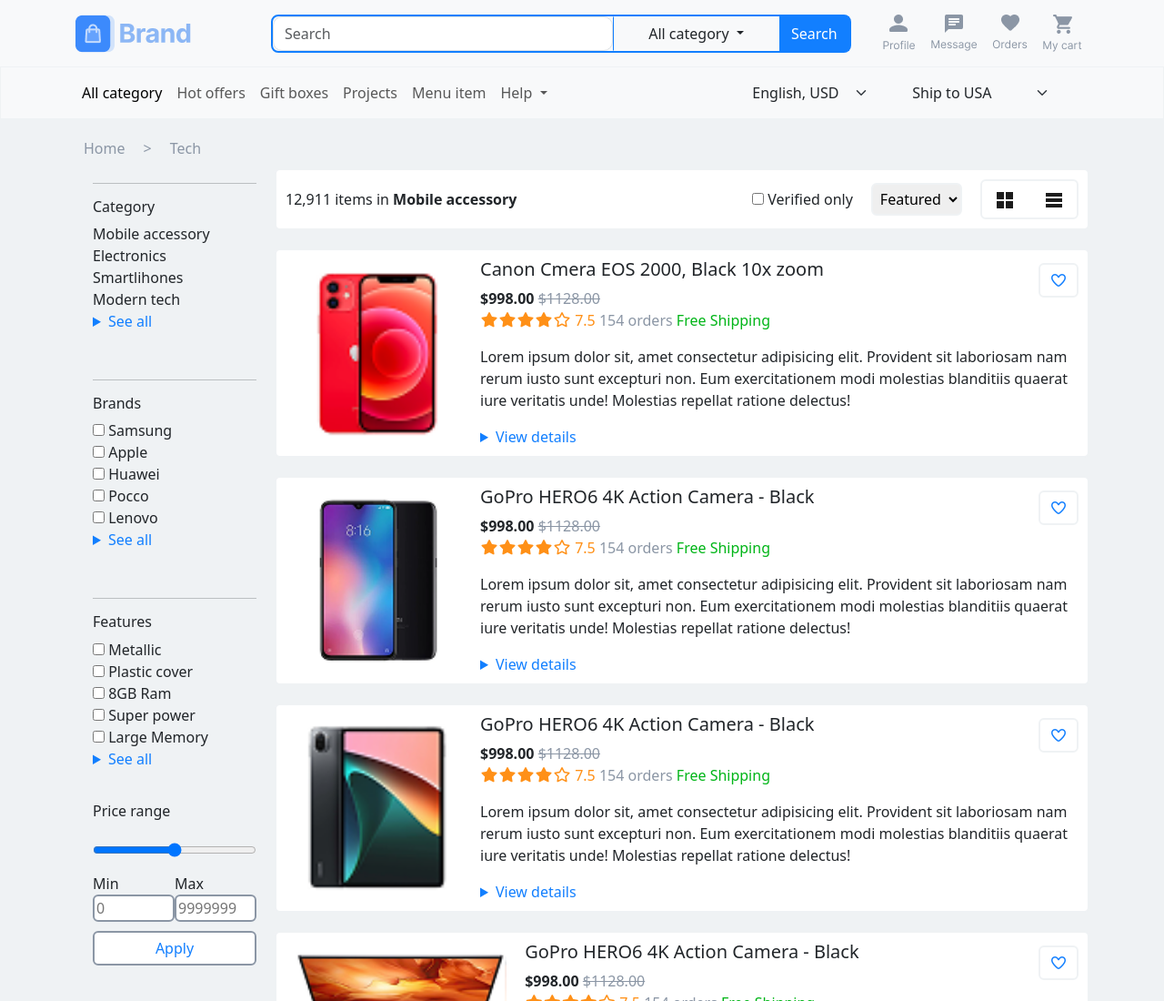
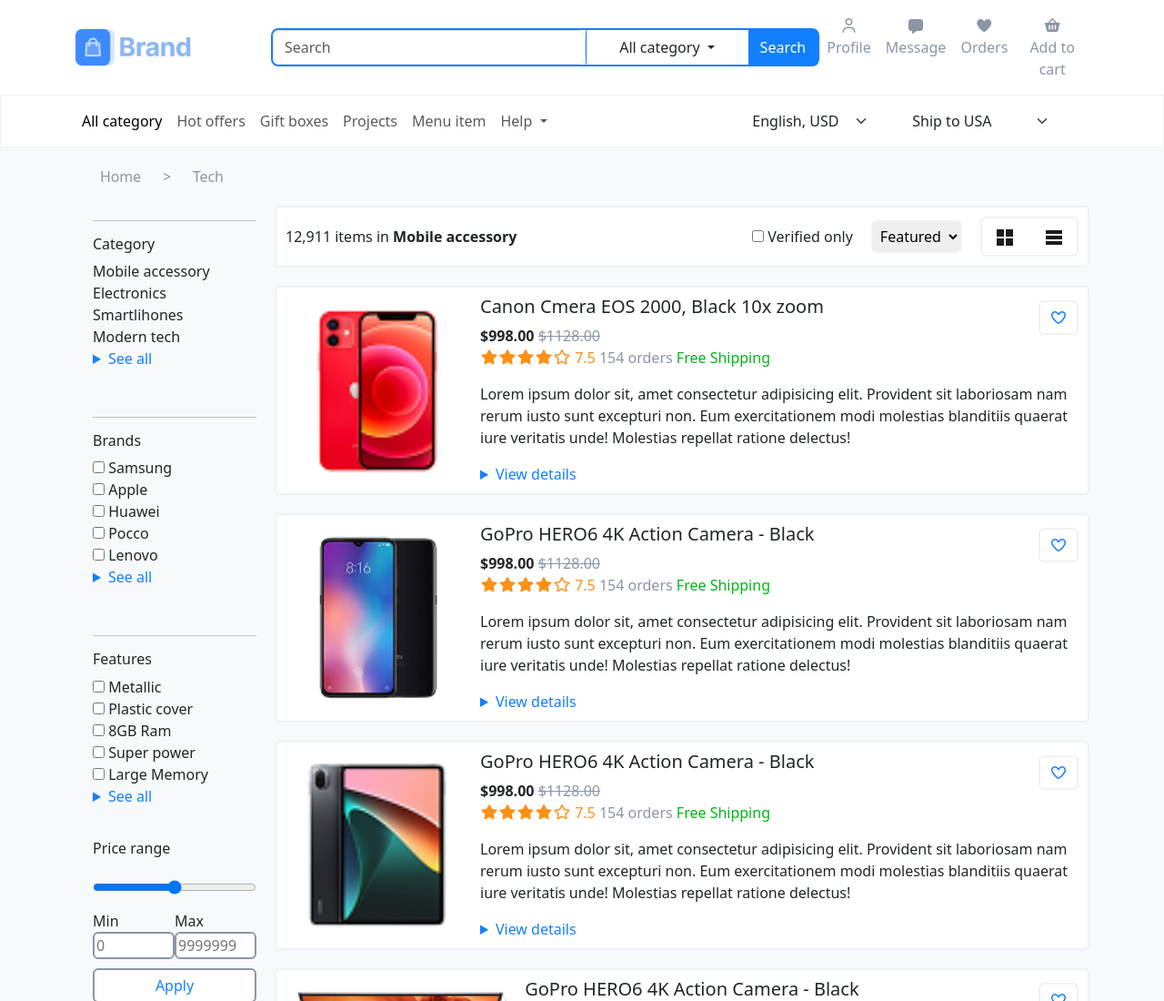
Before and after one commit to Dev-by-Waleed/ecommerce-frontend-design, a plain HTML site: page product-listing.html in a window 1280 px wide. Shown: the top 1100 px of the page at 91% size. Drawn offline with nearby package versions, Linux system fonts and the light colour scheme.

Commit message:
new changes

```diff
--- a/product-listing.css
+++ b/product-listing.css
@@ -11,7 +11,10 @@
                                                         /* HEADER */
                                                         /* NAVBAR */
 header {
-    background-color: var(--border-default);
+    background-color: var(--secondary-color);
+}
+header p {
+    margin: 0px;
 }
 .navbar>.container {
     justify-content: space-between !important;
@@ -100,22 +103,30 @@
 }
 
 body {
-    background-color: var(--border-default);
+    background-color: #f7fafc;
 }
 main {
     display: flex;
+    background-color: #f7fafc;
 }
 details {
     color: var(--primary-color);
 }
+.top {
+    background-color: #f7fafc;
+
+
+}
 .Breadcrumb {
-    display: flex;
-    background-color: var(--border-default);
+    color: var(--last-option);
+    padding: 20px 30px;
 }
-.Breadcrumb p {
-    margin: 0;
-    padding: 20px 10px 10px;
-    color: var(--last-option);
+.Breadcrumb span {
+    font-size: 16px;
+    padding: 0 10px;
+    font-weight: 400;
+    line-height: 24px;
+    letter-spacing: -0.2px;
 }
 
 .sidebar {
--- a/product-listing.html
+++ b/product-listing.html
@@ -15,7 +15,7 @@
 
 <body>
     <header>
-        <nav class="navbar navbar-expand-lg bg-body-tertiary">
+        <nav class="navbar navbar-expand-lg" id="main-nav">
             <div class="container">
                 <div class="logo-button">
                     <button class="navbar-toggler" type="button" data-bs-toggle="collapse"
@@ -23,8 +23,7 @@
                         aria-expanded="false" aria-label="Toggle navigation">
                         <span class="navbar-toggler-icon"></span>
                     </button>
-                    <a class="navbar-brand" href="./index.html"><img src="./assets/Layout/Brand/logo-colored.png"
-                            alt=""></a>
+                    <a class="navbar-brand" href="./index.html"><img src="./assets/Layout/Brand/logo-colored.png" alt=""></a>
                 </div>
                 <div class="icons">
                     <img src="./assets/Mobile/Icon/Vector.png" alt="">
@@ -39,49 +38,45 @@
                                 All category
                             </a>
                             <ul class="dropdown-menu">
-                                <li><a class="dropdown-item select-item py-2" href="#section-sale">Automobiles</a></li>
+                                <li><a class="dropdown-item select-item py-2" href="./product-listing.html">Automobiles</a></li>
                                 <li><a class="dropdown-item select-item py-2" href="#title-recommend">Clothes and
                                         wear</a></li>
                                 <li><a class="dropdown-item select-item py-2" href="#section-appliances">Home
                                         interiors</a></li>
-                                <li><a class="dropdown-item select-item py-2" href="#section-sale">Computer and tech</a>
+                                <li><a class="dropdown-item select-item py-2" href="./product-listing.html">Computer and tech</a>
                                 </li>
                                 <li><a class="dropdown-item select-item py-2" href="#section-gadgets">Tools,
                                         equipments</a></li>
                                 <li><a class="dropdown-item select-item py-2" href="#">Sports and outdoor</a></li>
                                 <li><a class="dropdown-item select-item py-2" href="#">Animal and pets</a></li>
-                                <li><a class="dropdown-item select-item py-2" href="#section-sale">Machinery tools</a>
+                                <li><a class="dropdown-item select-item py-2" href="./product-listing.html">Machinery tools</a>
                                 </li>
                                 <li>
                                     <hr class="dropdown-divider">
                                 </li>
-                                <li><a class="dropdown-item" href="#">More category</a></li>
+                                <li><a class="dropdown-item" href="./product-listing.html">More category</a></li>
                             </ul>
                         </button>
                         <button class="btn" type="submit">Search</button>
                     </form>
                     <ul class="navbar-nav mb-2 mb-lg-0">
                         <li class="nav-item">
-                            <a class="nav-link active" aria-current="page" href="#"><img
-                                    src="./assets/Layout/alibaba/Image/icons/Profile.png" alt=""></a>
+                            <a class="nav-link active" aria-current="page" href="#"><i class="fa-regular fa-user"></i><p>Profile</p></a>
                         </li>
                         <li class="nav-item">
-                            <a class="nav-link" href="#"><img src="./assets/Layout/alibaba/Image/icons/Message.png"
-                                    alt=""></a>
+                            <a class="nav-link" href="#"><i class="fa-solid fa-message"></i><p>Message</p></a>
                         </li>
                         <li class="nav-item">
-                            <a class="nav-link" href="#"><img src="./assets/Layout/alibaba/Image/icons/Orders.png"
-                                    alt=""></a>
+                            <a class="nav-link" href="#"><i class="fa-solid fa-heart"></i><p>Orders</p></a>
                         </li>
                         <li class="nav-item">
-                            <a class="nav-link" href="#"><img src="./assets/Layout/alibaba/Image/icons/Cart.png"
-                                    alt=""></a>
+                            <a class="nav-link" href="#"><i class="fa-solid fa-basket-shopping"></i><p>Add to cart</p></a>
                         </li>
                     </ul>
                 </div>
             </div>
         </nav>
-        <nav class="navbar navbar-expand-lg bg-body-tertiary" id="seconary-nav">
+        <nav class="navbar navbar-expand-lg" id="seconary-nav">
             <div class="container">
                 <form class="d-flex" role="search" id="mobile-nav">
                     <input class="form-control" type="search" placeholder="Search" aria-label="Search" />
@@ -93,7 +88,7 @@
                 <div class="collapse navbar-collapse" id="navbarSupportedContent-1">
                     <ul class="navbar-nav me-auto mb-2 mb-lg-0">
                         <li class="nav-item">
-                            <a class="nav-link active" aria-current="page" href="#">All category</a>
+                            <a class="nav-link active" aria-current="page" href="./product-listing.html">All category</a>
                         </li>
                         <li class="nav-item">
                             <a class="nav-link" href="#section-sale">Hot offers</a>
@@ -124,7 +119,7 @@
                     </ul>
                     <div class="d-flex list-unstyled px-3" id="user-accordance">
                         <li>
-                            <select name="currency" id="currency" class="form-select bg-body-tertiary border-0 "
+                            <select name="currency" id="currency" class="form-select border-0 "
                                 aria-label="Default select example">
                                 <option value="AED"> &nbsp; Arabic, AED </option>
                                 <option value="CNY"> &nbsp; Chinese, CNY</option>
@@ -139,7 +134,7 @@
                             </select>
                         </li>
                         <li class="nav-item dropdown px-3">
-                            <select name="country" id="country" class="form-select bg-body-tertiary border-0">
+                            <select name="country" id="country" class="form-select border-0">
                                 <option value="China"> &nbsp; Ship to China <img
                                         src="./assets/Layout1/Image/flags/CN@2x.png" alt="">
                                 </option>
@@ -173,10 +168,12 @@
                 </div>
             </div>
         </nav>
-        <div class="Breadcrumb container">
-            <p> Home </p>
-            <p> > </p>
-            <p> Tech </p>
+        <div class="top">
+            <div class="Breadcrumb container">
+                <span>Home</span>
+                <span>></span>
+                <span>Tech</span>
+        </div>
         </div>
     </header>
     <main class="container py-0">
--- a/style.css
+++ b/style.css
@@ -11,7 +11,7 @@
                                                         /* HEADER */
                                                         /* NAVBAR */
 header {
-    background-color: var(--border-default);
+    background-color: var(--secondary-color);
 }
 .navbar>.container {
     justify-content: space-between !important;
@@ -103,7 +103,7 @@
 
                                                              /* MAIN*/
 main {
-    background-color: var(--border-default);
+    background-color: #f7fafc;
     padding: 20px 0;
 }
                                                              /* Hero-1 */
```
Also changed, not shown: Product-shirt.html (+9 -13 lines), index.html (+4 -4 lines).
